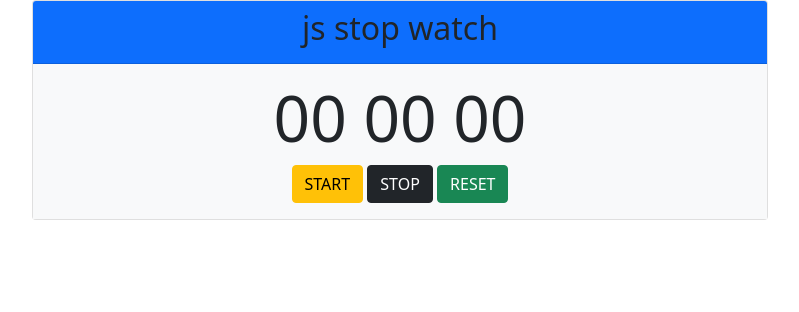
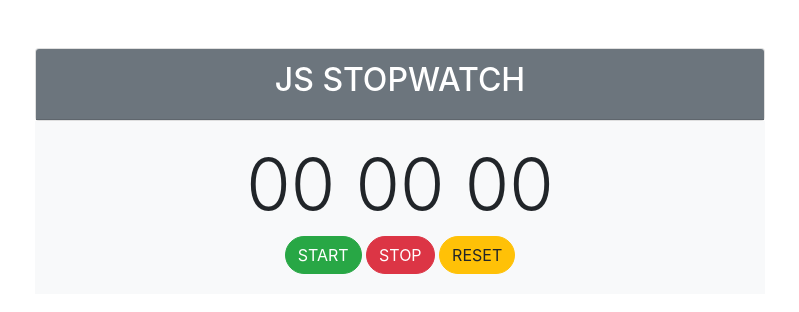
Before and after one commit to nikeshverma/stopwatch, a plain HTML site: page index.html in a window 1280 px wide. Shown: the whole page, without its empty margins (240-1039 px from the left). Drawn offline with nearby package versions, Linux system fonts and the light colour scheme.

Commit message:
change name

```diff
--- a/index.html
+++ b/index.html
@@ -1,20 +1,24 @@
 <!DOCTYPE html>
 <html>
 <head>
+	<title>JS STOPWATCH</title>
+	<link rel="stylesheet" href="C:\Users\nikesh\Desktop\jspiders\Web Technology\javascript\mdb\css\bootstrap.css">
+	<link rel="stylesheet" href="C:\Users\nikesh\Desktop\jspiders\Web Technology\javascript\mdb\css\mdb.css">
 	<style>
+		.btn
+		{
+			border-radius:20px;
+		}
 	</style>
-	<title>stop watch</title>
-	<!-- <link rel="stylesheet" href="../mdb/css/mdb.css">
-	<link rel="stylesheet" href="../mdb/css/bootstrap.css"> -->
-	<link href="https://cdn.jsdelivr.net/npm/bootstrap@5.0.0-beta2/dist/css/bootstrap.min.css" rel="stylesheet" integrity="sha384-BmbxuPwQa2lc/FVzBcNJ7UAyJxM6wuqIj61tLrc4wSX0szH/Ev+nYRRuWlolflfl" crossorigin="anonymous">
 </head>
 <body>
-<div class="container">
-	<div class="row">
-		<div class="col-md-8 offset-2">
-			<div class="card">
-				<div class="card-header bg-primary text-center">
-					<h2>js stop watch</h2>
+	<div class="container mt-5">
+		<div class="row">
+			<div class="col-md-8 offset-2">
+				<div class="card">
+					<div class="card-header bg-secondary text-white text-center">
+						<h2>JS STOPWATCH</h2>
+					</div>
 				</div>
 				<div class="card-body bg-light text-center">
 					<h2 class="display-3">
@@ -22,14 +26,16 @@
 						<span id="sec">00</span>
 						<span id="m-sec">00</span>
 					</h2>
-					<button class="btn btn-warning" id="st-btn">START</button>
-					<button class="btn btn-dark" id="sp-btn">STOP</button>
-					<button class="btn btn-success" id="rs-btn">RESET</button>
+					<button class="btn btn-success" id="st-btn">START</button>
+					<button class="btn btn-danger" id="sp-btn">STOP</button>
+					<button class="btn btn-warning" id="rs-btn">RESET</button>
 				</div>
 			</div>
 		</div>
 	</div>
-</div>
-<script src="watch.js"></script>
+
+
+
+<script src="stopwatch.js"></script>
 </body>
 </html>
```
